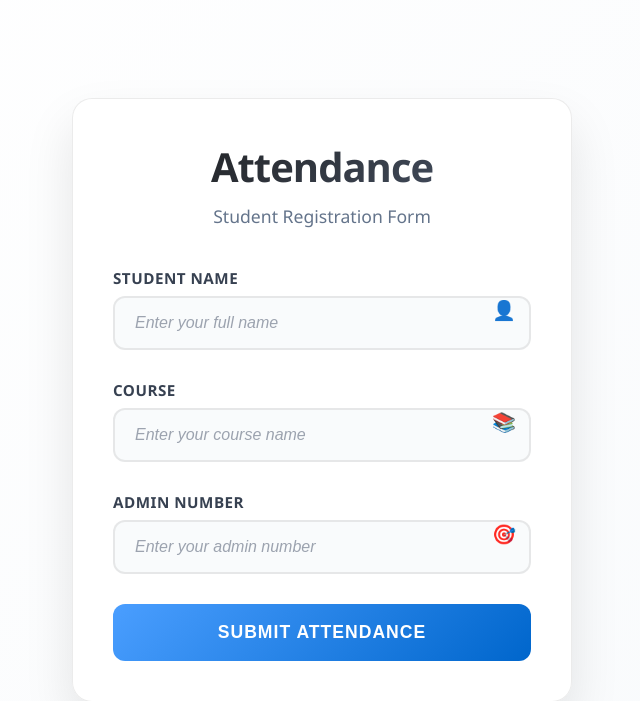
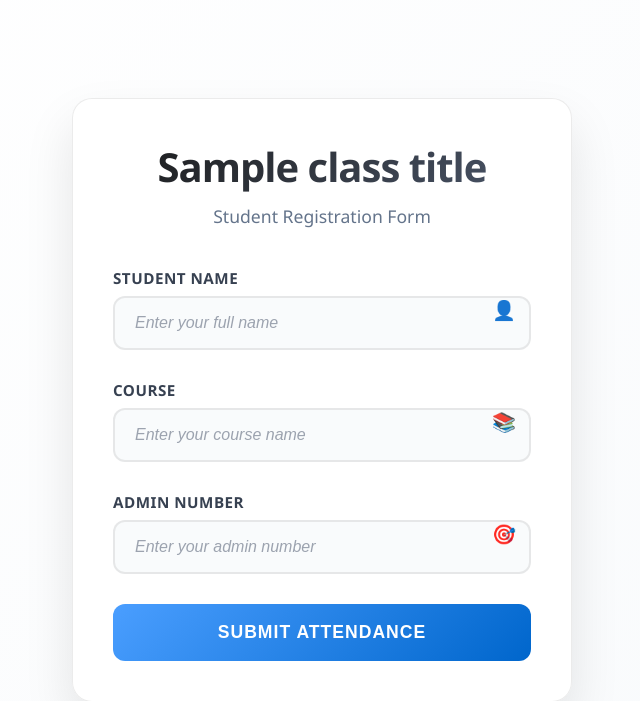
Before and after one commit to MuthoniGathiithi/Djnago_Attendance_Sytem, a Django app: template qr_attendance_system/form/templates/form/attendance_form.html in a window 1280 px wide. Shown: the top 701 px of the page, without its empty margins (318-958 px from the left). Run offline with Django 5.2, Linux system fonts and the light colour scheme; the template is opened without the code that fills it: most values are stand-ins (such as "Sample title", 1, 10 or a date in 2020); parts of the project's set-up code (start-up, migrations or seed data) failed here and were passed over.

Commit message:
modified attedance_htmk to add class title in title

```diff
--- a/qr_attendance_system/form/templates/form/attendance_form.html
+++ b/qr_attendance_system/form/templates/form/attendance_form.html
@@ -255,7 +255,7 @@
 
     <div class="form-container">
         <div class="form-header">
-            <h1 class="form-title">Attendance</h1>
+           <h1 class="form-title">{{ class_title }}</h1>
             <p class="form-subtitle">Student Registration Form</p>
         </div>
 
```
